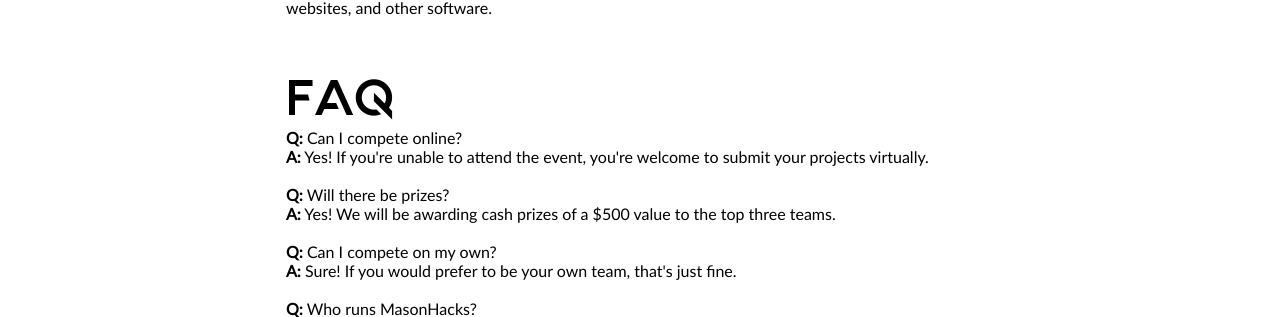
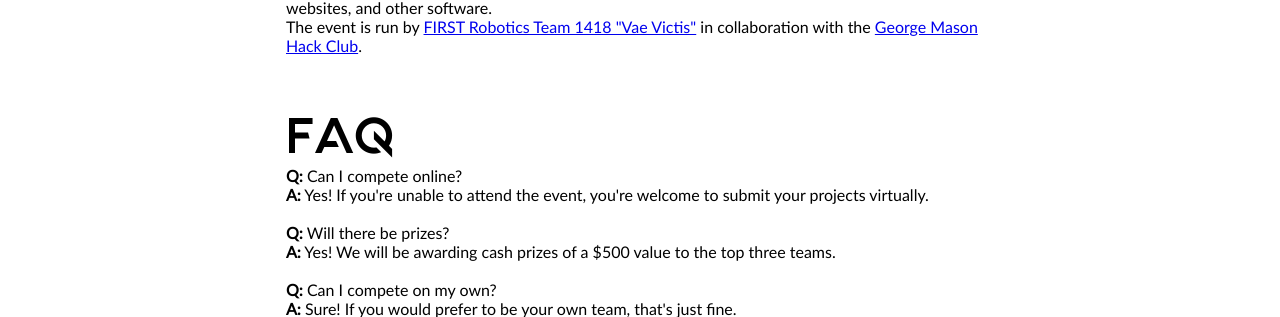
Before and after one commit to ErikBoesen/hackvictis, a plain HTML site: page index.html in a window 1280 px wide. Shown: the part 783-1100 px from the top of the page. Drawn offline with Linux system fonts and the light colour scheme.

Commit message:
Add information about supporters

```diff
--- a/index.html
+++ b/index.html
@@ -26,6 +26,7 @@
             <section>
                 <h3>A hackathon for high school students.</h3>
                 <p>MasonHacks is a chance for high school students to have fun building new and creative apps, websites, and other software.</p>
+                <p>The event is run by <a href="http://1418.team">FIRST Robotics Team 1418 "Vae Victis"</a> in collaboration with the <a href="https://gmhc.github.io">George Mason Hack Club</a>.</p>
             </section>
             <section>
                 <h3>FAQ</h3>
```
